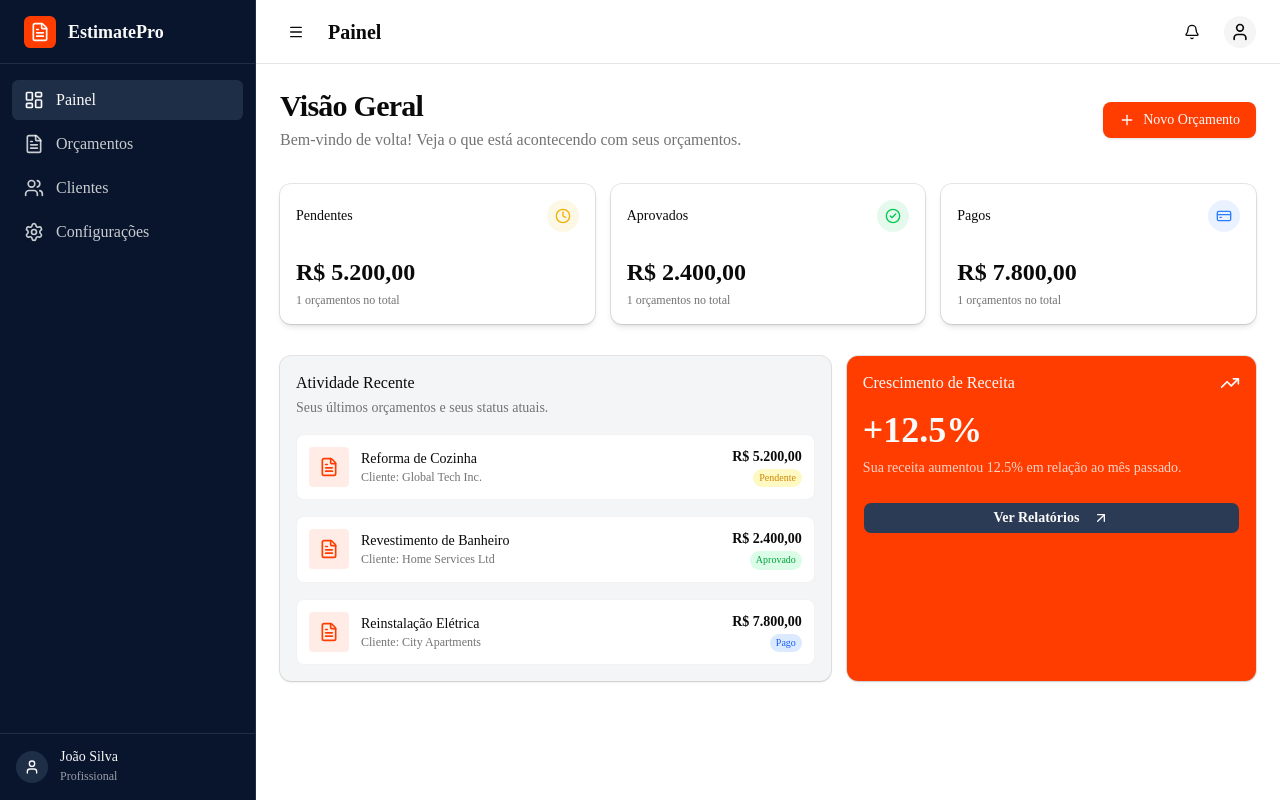
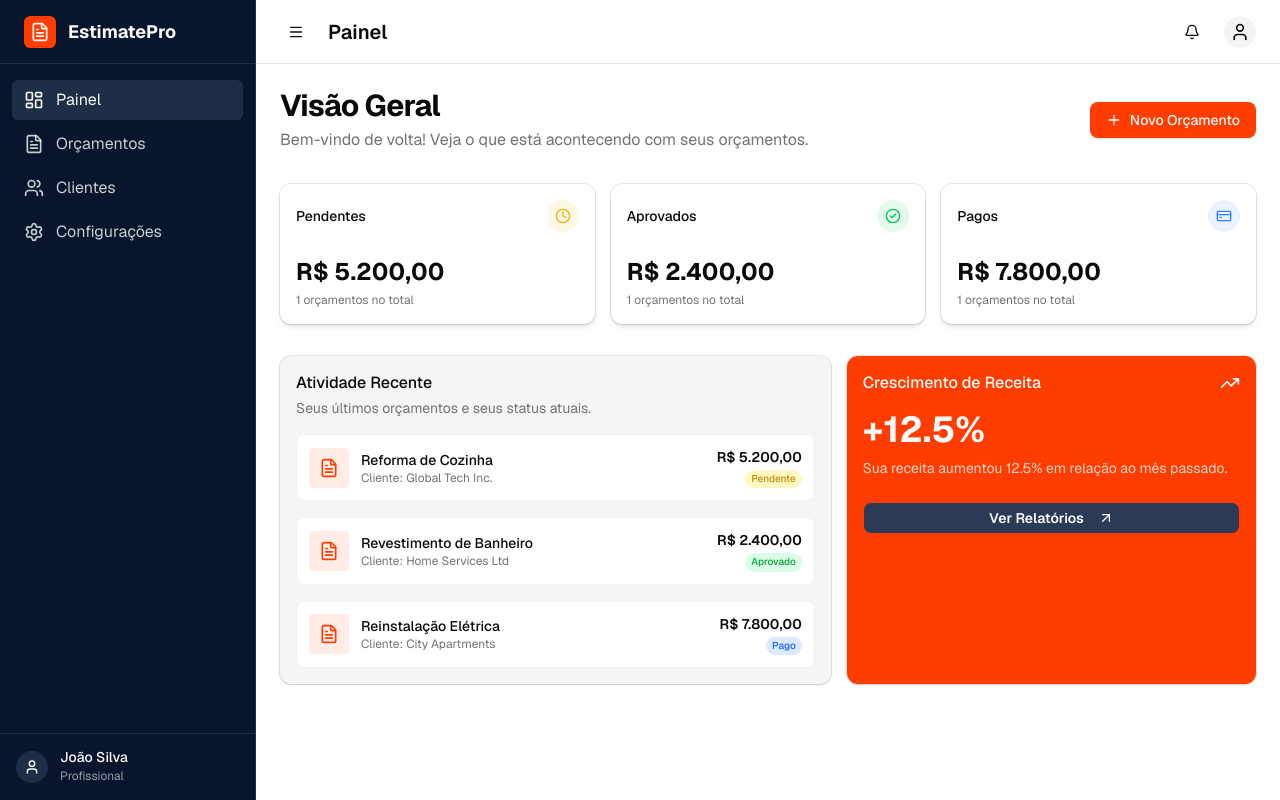
Before and after one commit to vic-fmr/gerador-orcamento-front, a Next.js app: page / in a window 1280 px wide. Built offline with nearby package versions, Linux system fonts and the light colour scheme.

Commit message:
fix(ui): Correct font variable mapping and set document language to pt-BR

```diff
--- a/src/app/globals.css
+++ b/src/app/globals.css
@@ -7,9 +7,9 @@
 @theme inline {
   --color-background: var(--background);
   --color-foreground: var(--foreground);
-  --font-sans: var(--font-sans);
+  --font-sans: var(--font-geist-sans);
   --font-mono: var(--font-geist-mono);
-  --font-heading: var(--font-sans);
+  --font-heading: var(--font-geist-sans);
   --color-sidebar-ring: var(--sidebar-ring);
   --color-sidebar-border: var(--sidebar-border);
   --color-sidebar-accent-foreground: var(--sidebar-accent-foreground);
--- a/src/app/layout.tsx
+++ b/src/app/layout.tsx
@@ -25,7 +25,7 @@ export default function RootLayout({
 }>) {
   return (
     <html
-      lang="en"
+      lang="pt-BR"
       className={`${geistSans.variable} ${geistMono.variable} h-full antialiased`}
     >
       <body className="min-h-full flex flex-col">
```
